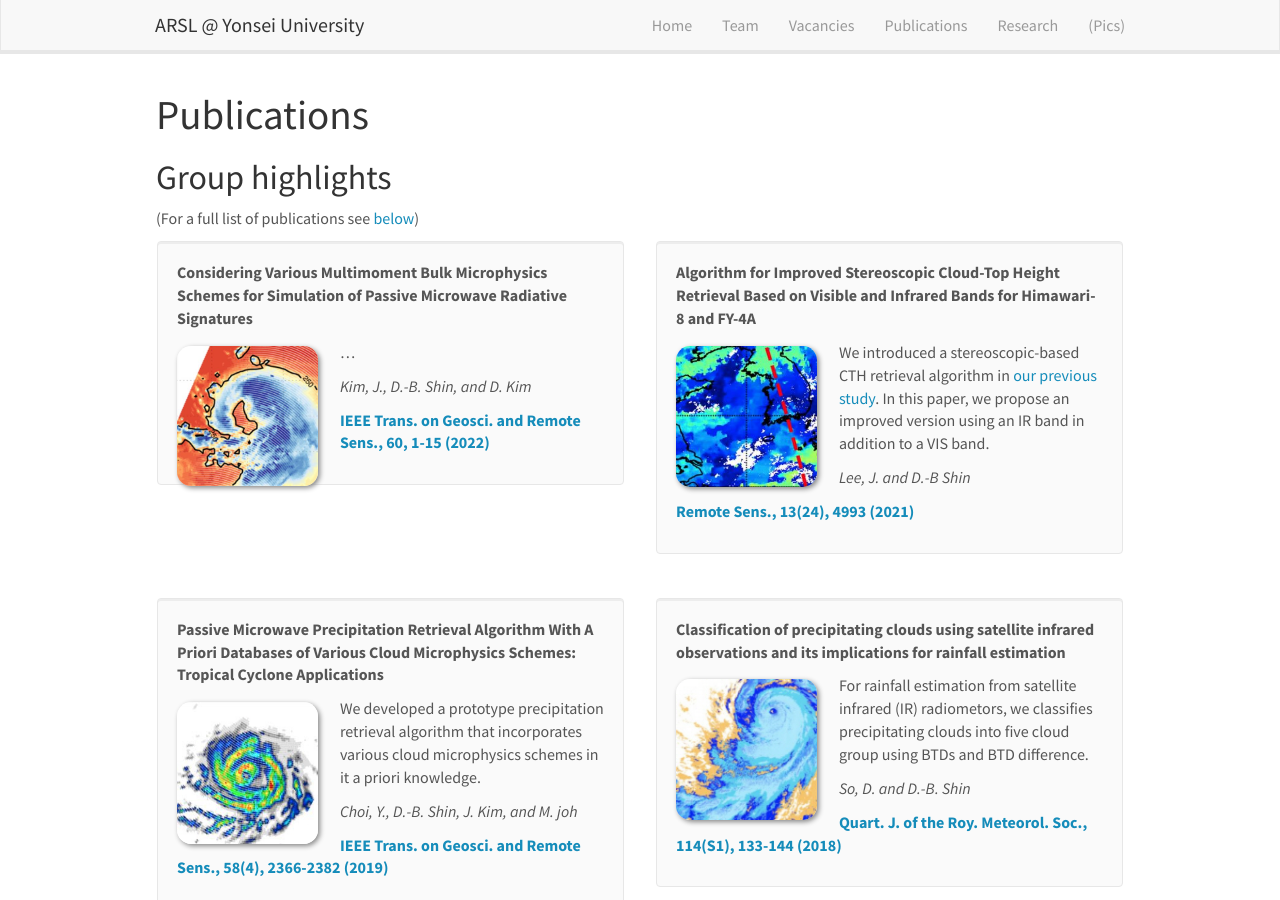
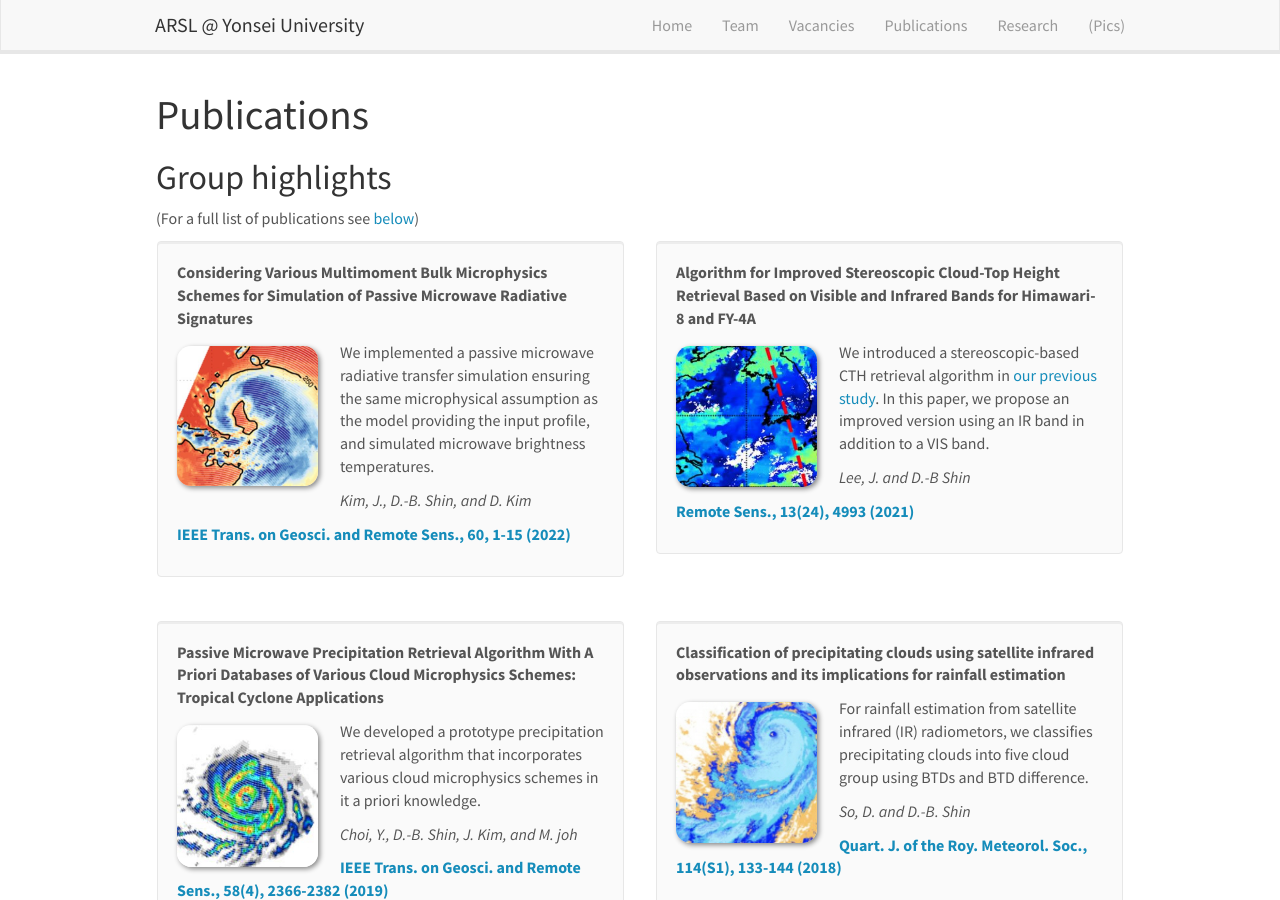
Before and after one commit to roo2003/roo2003.github.io, a Jekyll site: the page built from _pages/publications.md, in a window 1280 px wide and 900 px high. Built offline with Jekyll 4.4.1, drawn with Linux system fonts in a browser that asks for light colours; nearby versions of some CDN libraries.

Commit message:
Update publist.yml

```diff
--- a/_data/publist.yml
+++ b/_data/publist.yml
@@ -1,6 +1,6 @@
 - title: "Considering Various Multimoment Bulk Microphysics Schemes for Simulation of Passive Microwave Radiative Signatures"
   image: Pub_RTM.JPG
-  description: "..."
+  description: "We implemented a passive microwave radiative transfer simulation ensuring the same microphysical assumption as the model providing the input profile, and simulated microwave brightness temperatures."
   authors: Kim, J., D.-B. Shin, and D. Kim
   link:
     url: https://doi.org/10.1109/TGRS.2022.3148404
```
